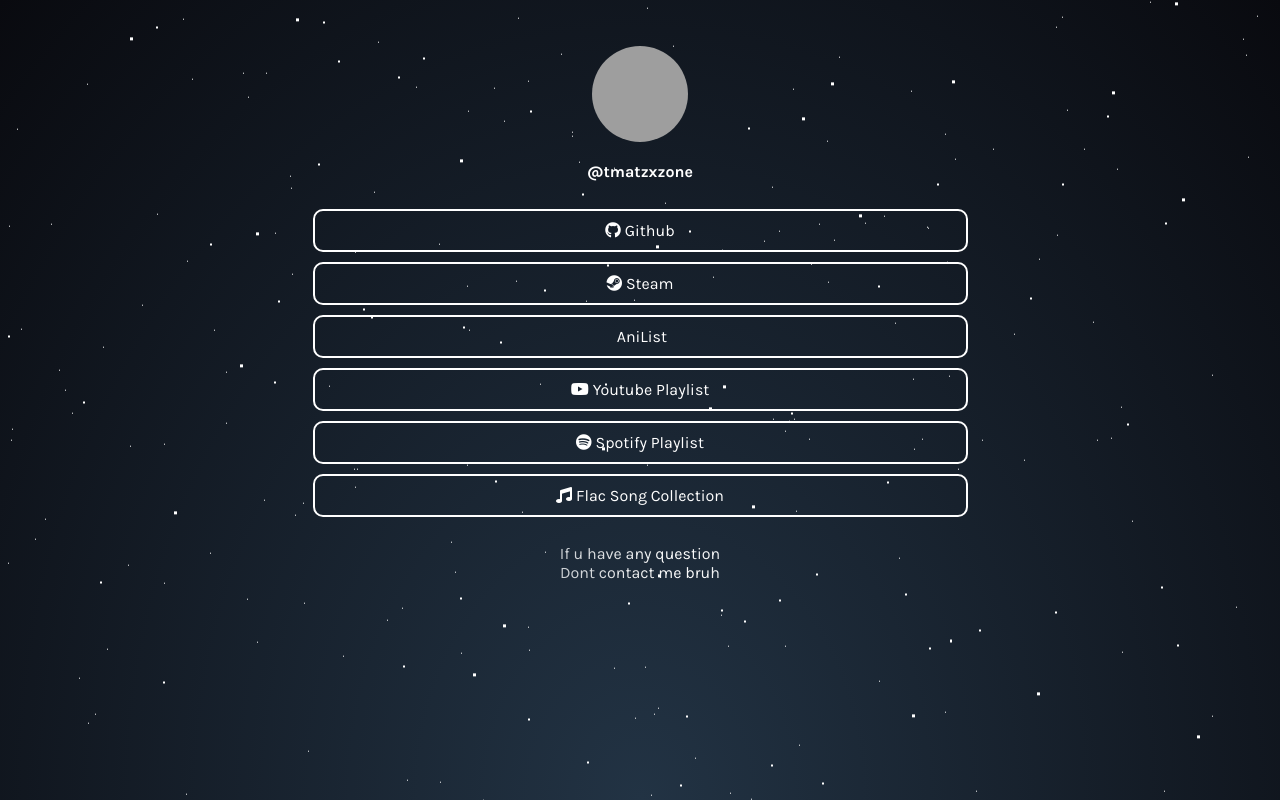
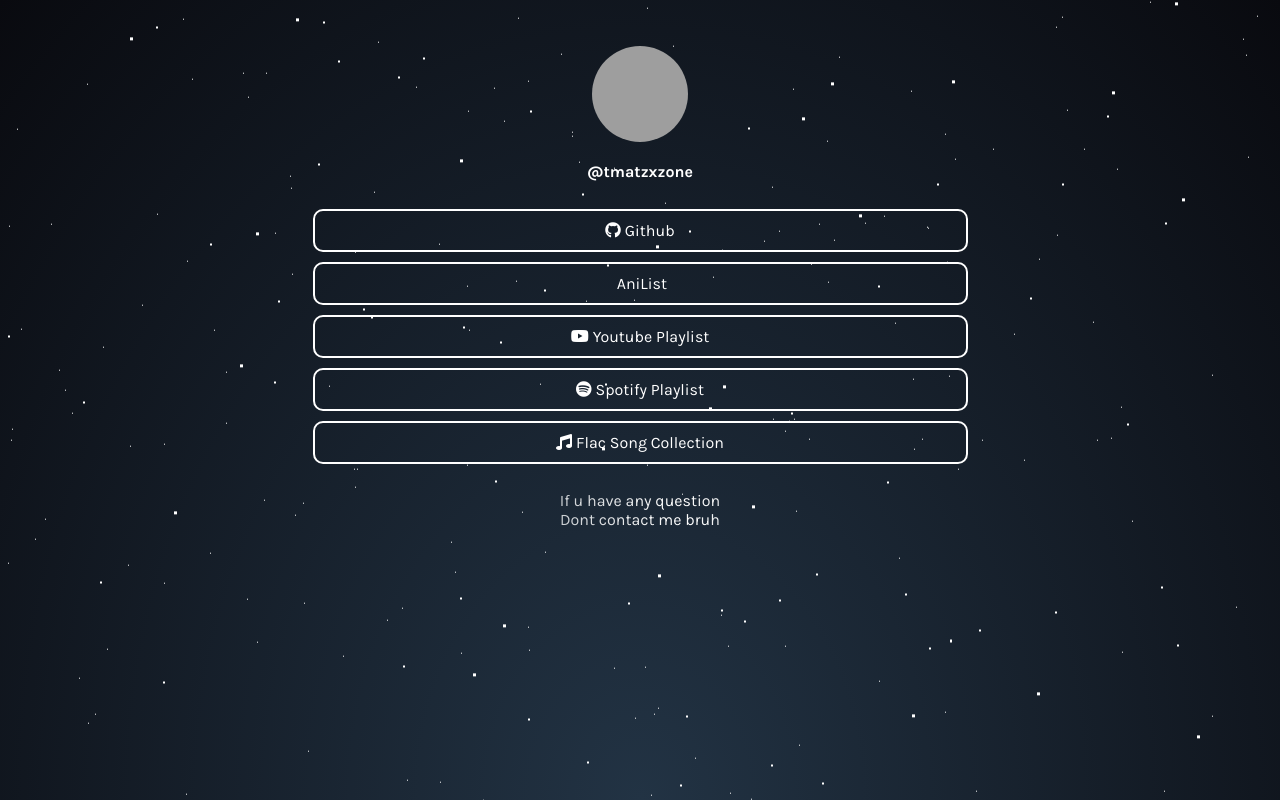
Before and after one commit to tmatzxzone41/tmatzxzone41.github.io, a plain HTML site: page index.html in a window 1280 px wide. Drawn offline with nearby package versions, Linux system fonts and the light colour scheme; no server answers; grey boxes are pictures that could not be loaded.

Commit message:
Update index.html

```diff
--- a/index.html
+++ b/index.html
@@ -50,9 +50,6 @@
       <a class="link" href="https://github.com/tmatzxzone" target="_blank">
         <i class="fab fa-github">&nbsp;</i>Github
       </a>
-      <a class="link" href="https://steamcommunity.com/id/tmatzxzone41" target="_blank">
-        <i class="fab fa-steam">&nbsp;</i>Steam
-      </a>
       <a class="link" href="https://anilist.co/user/TmatzXzonEv" target="_blank">
         <i class="iconify-inline" data-icon="simple-icons:anilist"></i>&nbsp;AniList
       </a>
```
